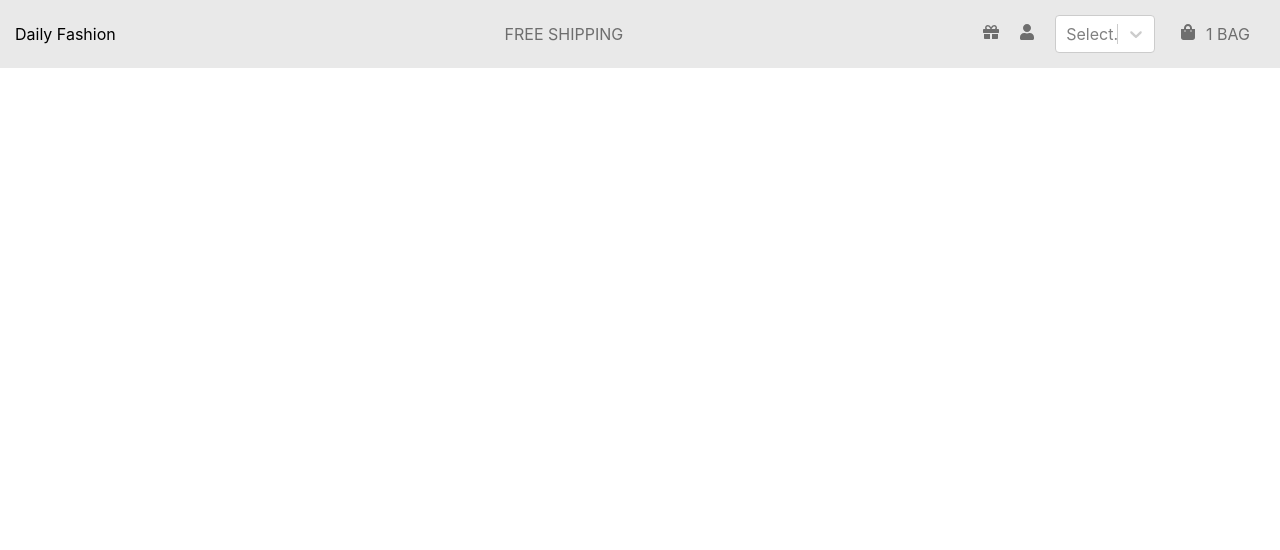
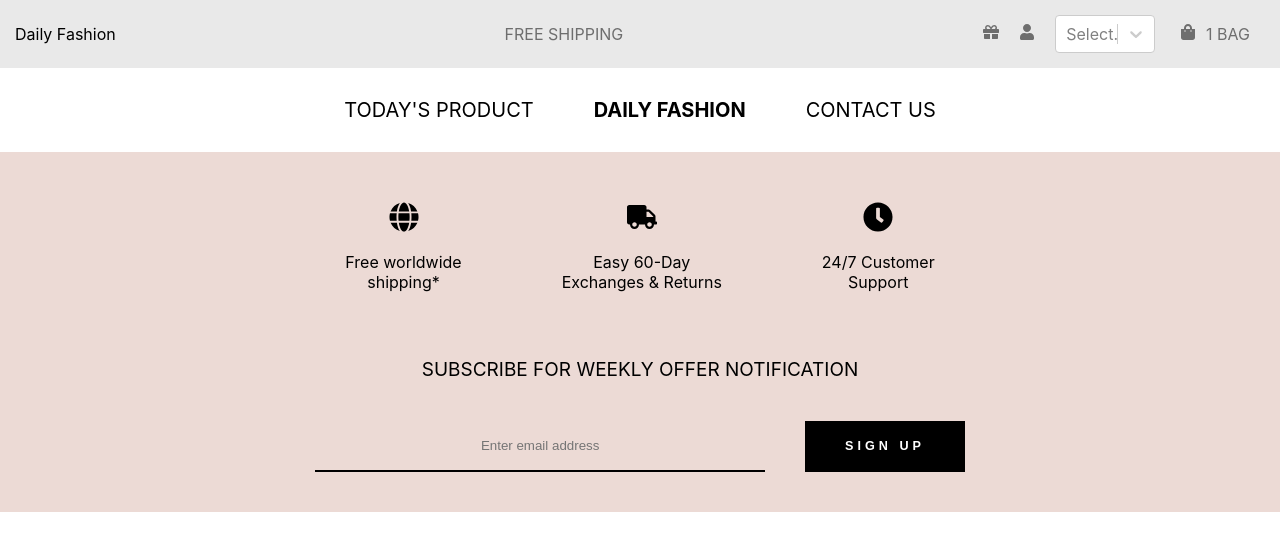
Before and after one commit to RummanSadiq/shoponeline, a React (Create React App) app: page / in a window 1280 px wide. Shown: the top 550 px of the page. Built offline with nearby package versions, Linux system fonts and the light colour scheme.

Commit message:
Navbar completed

```diff
--- a/src/App.js
+++ b/src/App.js
@@ -1,6 +1,6 @@
 import './App.css';
-// import Footer from './components/footer/footer';
-// import NavbarHeader from './components/header/navheader/navbarheader';
+import Footer from './components/footer/footer';
+import NavbarHeader from './components/header/navheader/navbarheader';
 import TopHeader from './components/header/topheader/topheader';
 // import MainContainer from './components/mainbody/maincontainer';
 
@@ -8,9 +8,9 @@ function App() {
   return (
     <div className="App">
       <TopHeader />
-      {/* <NavbarHeader />
-      <MainContainer />
-      <Footer /> */}
+      <NavbarHeader />
+      {/* <MainContainer />*/}
+      <Footer />
     </div>
   );
 }
--- /dev/null
+++ b/src/components/header/navheader/navbar.css
@@ -0,0 +1,19 @@
+
+.navbar-header{
+  display: flex;
+  justify-content: center;
+  align-items: center;
+  flex-wrap: nowrap;
+  padding: 10px;
+  margin: 20px 0px;
+}
+
+.nbdiv{
+  text-transform: uppercase;
+  font-size: 20px;
+  margin: 0px 30px;
+}
+
+.nbdiv2{
+font-weight: bold;
+}
--- /dev/null
+++ b/src/components/header/navheader/navbarc1.js
@@ -0,0 +1,11 @@
+import React from 'react';
+
+const NavbarC1 = () =>{
+  return(
+    <>
+      Today's Product
+    </>
+  )
+}
+
+export default NavbarC1;
--- /dev/null
+++ b/src/components/header/navheader/navbarc2.js
@@ -0,0 +1,11 @@
+import React from 'react';
+
+const NavbarC2 = () =>{
+  return(
+    <>
+      Daily Fashion
+    </>
+  )
+}
+
+export default NavbarC2;
--- /dev/null
+++ b/src/components/header/navheader/navbarc3.js
@@ -0,0 +1,11 @@
+import React from 'react';
+
+const NavbarC3 = () =>{
+  return(
+    <>
+      Contact Us
+    </>
+  )
+}
+
+export default NavbarC3;
--- a/src/components/header/navheader/navbarheader.js
+++ b/src/components/header/navheader/navbarheader.js
@@ -1,11 +1,21 @@
 import React, { Component } from "react";
-import NbComponent from "./navbarheadercomponent";
-
+import './navbar.css';
+import NavbarC1 from "./navbarc1";
+import NavbarC2 from "./navbarc2";
+import NavbarC3 from "./navbarc3";
 class NavbarHeader extends Component{
   render(){
     return (
       <div className="navbar-header">
-
+        <div className="nbdiv nbdiv1">
+          <NavbarC1 />
+        </div>
+        <div className="nbdiv nbdiv2">
+          <NavbarC2 />
+        </div>
+        <div className="nbdiv nbdiv3">
+          <NavbarC3 />
+        </div>
       </div>
     )
   }
```
